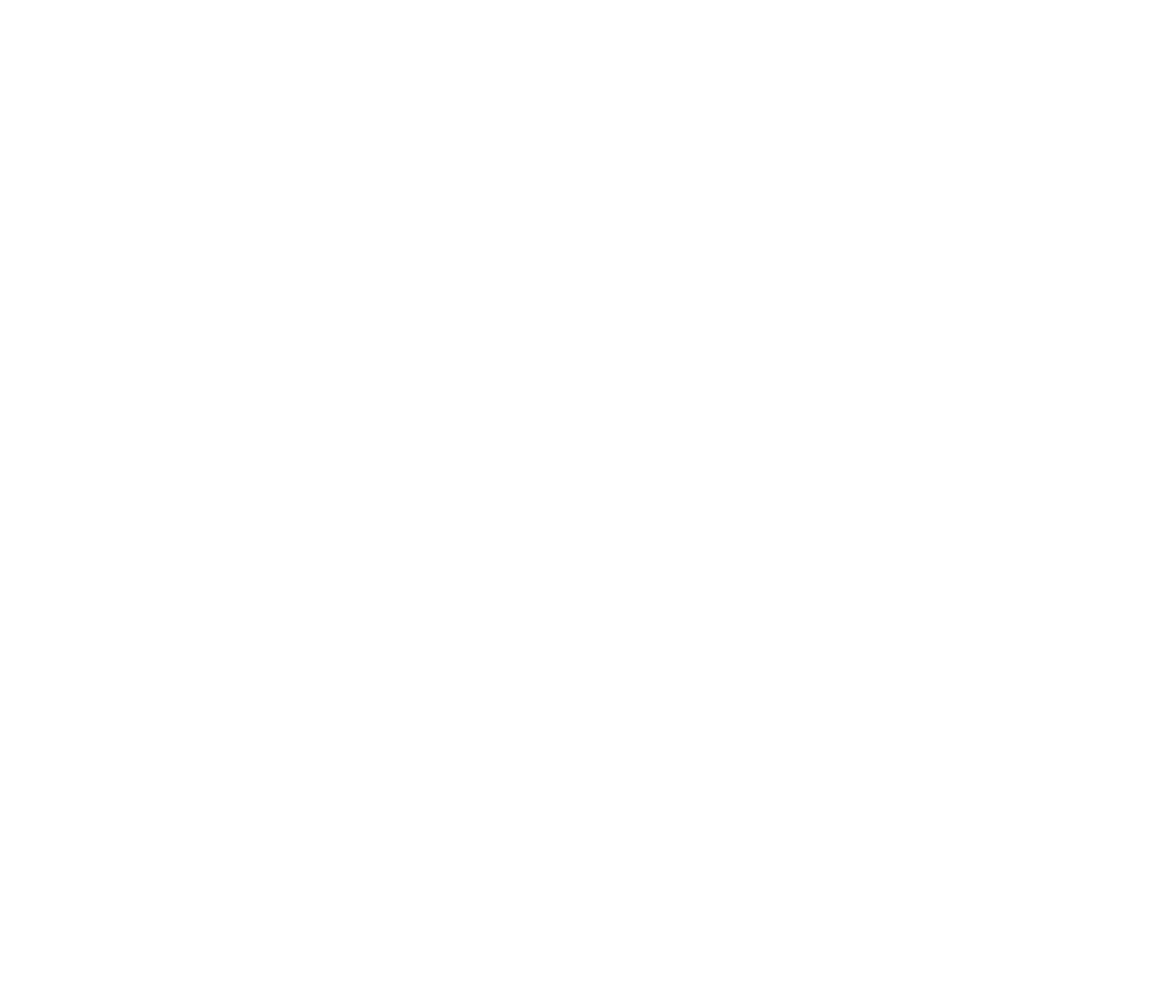
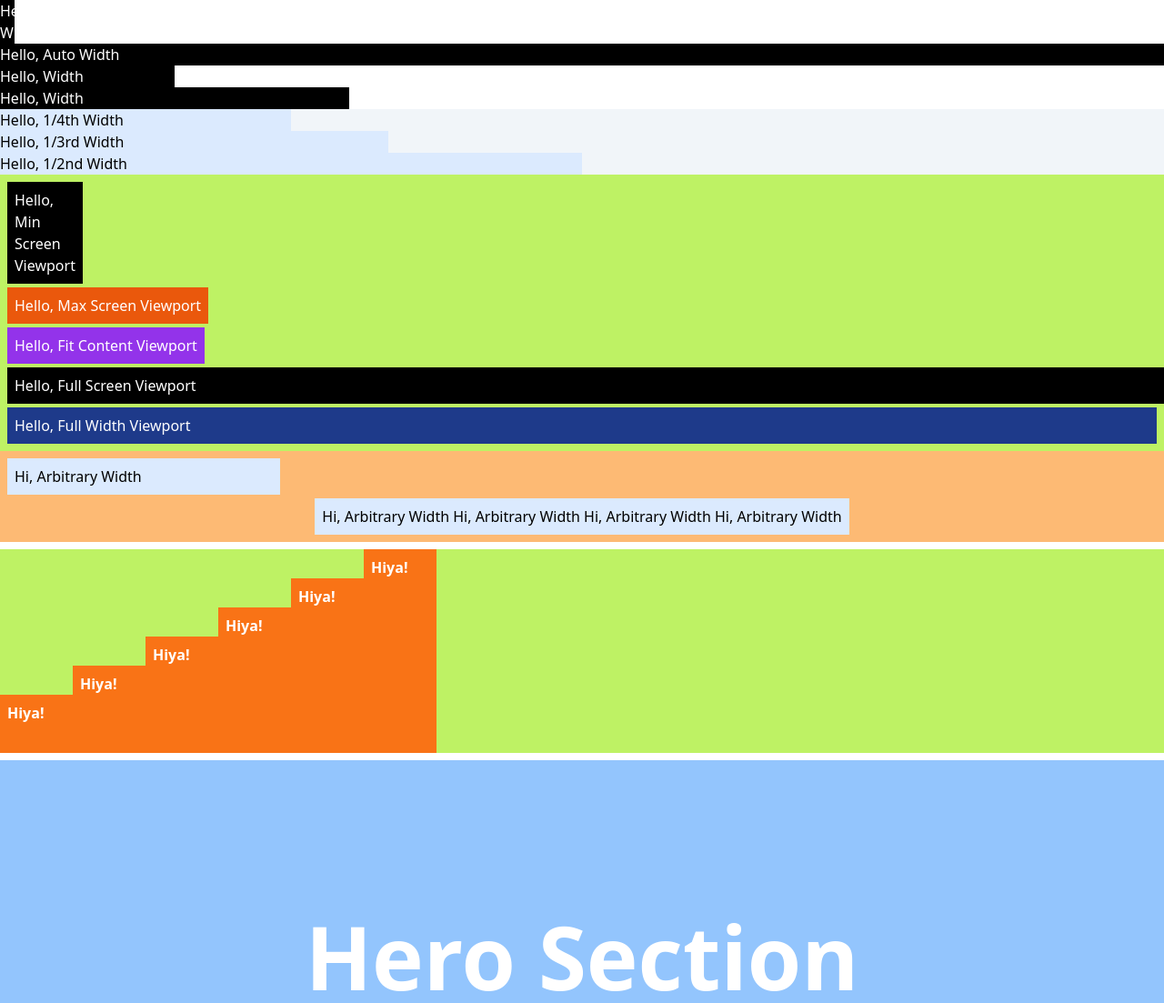
Before and after one commit to KwabSA/practical-tailwindcss, a plain HTML site: page 05-sizing/index.html in a window 1280 px wide. Shown: the whole page at 91% size. Before the commit the page ends 800 px from the top, so only its background shows below. Drawn offline with nearby package versions, Linux system fonts and the light colour scheme.

Commit message:
Height and width sizing

```diff
--- a/05-sizing/index.html
+++ b/05-sizing/index.html
@@ -9,26 +9,68 @@
   </head>
   <body>
     <!-- Width -->
+    <div class="bg-black text-white w-4">Hello, Width</div>
+    <div class="bg-black text-white w-auto">Hello, Auto Width</div>
+    <div class="bg-black text-white w-48">Hello, Width</div>
+    <div class="bg-black text-white w-96">Hello, Width</div>
 
     <!-- Percentages -->
+    <div class="bg-slate-100">
+      <div class="bg-blue-100 text-black w-1/4">Hello, 1/4th Width</div>
+      <div class="bg-blue-100 text-black w-1/3">Hello, 1/3rd Width</div>
+      <div class="bg-blue-100 text-black w-1/2">Hello, 1/2nd Width</div>
+    </div>
 
     <!-- Width of the viewport -->
-
-    <!-- 100% of container -->
-
-    <!-- min/max content -->
+    <div class="bg-lime-300 space-y-1 p-2">
+      <!-- min/max content -->
+      <div class="bg-black text-white w-min p-2">
+        Hello, Min Screen Viewport
+      </div>
+      <div class="bg-orange-600 text-white w-max p-2">
+        Hello, Max Screen Viewport
+      </div>
+      <div class="bg-purple-600 text-white w-fit p-2">
+        Hello, Fit Content Viewport
+      </div>
+      <!-- 100% of container -->
+      <div class="bg-black text-white w-screen p-2">
+        Hello, Full Screen Viewport
+      </div>
+      <div class="bg-blue-900 text-white w-full p-2">
+        Hello, Full Width Viewport
+      </div>
+    </div>
 
     <!-- Arbitrary width -->
-
+    <div class="bg-orange-300 p-2 space-y-1">
+      <div class="bg-blue-100 p-2 w-[300px]">Hi, Arbitrary Width</div>
+      <div class="bg-blue-100 p-2 max-w-fit mx-auto">
+        Hi, Arbitrary Width Hi, Arbitrary Width Hi, Arbitrary Width Hi,
+        Arbitrary Width
+      </div>
+    </div>
     <!-- Max Width -->
 
     <!-- Height (Most of the same options as widths) -->
-
+    <div class="bg-lime-300 text-white font-bold my-2 flex items-end">
+      <div class="bg-orange-500 p-2 w-20 h-16">Hiya!</div>
+      <div class="bg-orange-500 p-2 w-20 h-24">Hiya!</div>
+      <div class="bg-orange-500 p-2 w-20 h-32">Hiya!</div>
+      <div class="bg-orange-500 p-2 w-20 h-40">Hiya!</div>
+      <div class="bg-orange-500 p-2 w-20 h-48">Hiya!</div>
+      <div class="bg-orange-500 p-2 w-20 h-56">Hiya!</div>
+    </div>
     <!-- Min Height -->
 
     <!-- Max Height -->
 
     <!-- Full screen height -->
+    <div class="bg-blue-300 h-screen p-2 text-center">
+      <div class="mx-auto mt-40 text-white text-8xl font-bold">
+        Hero Section
+      </div>
+    </div>
   </body>
 </html>
 
```
